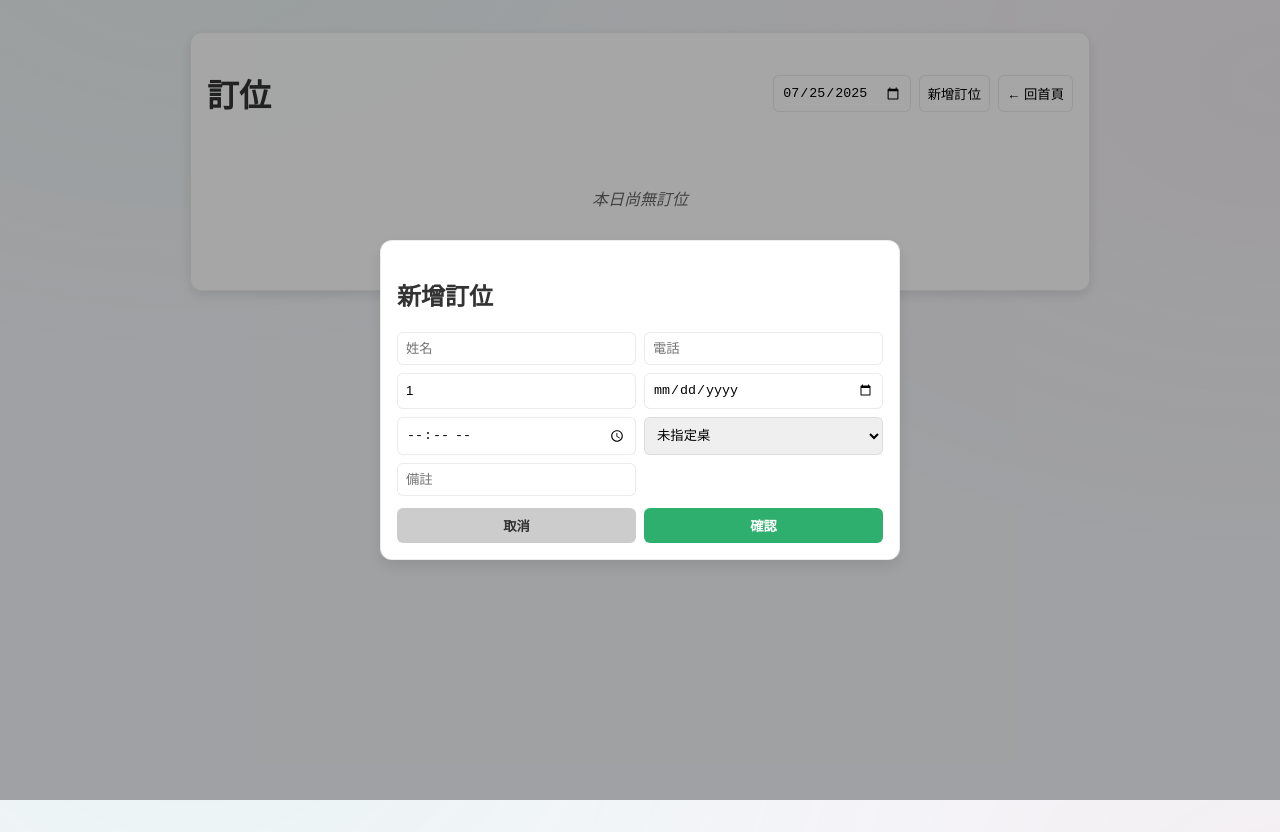
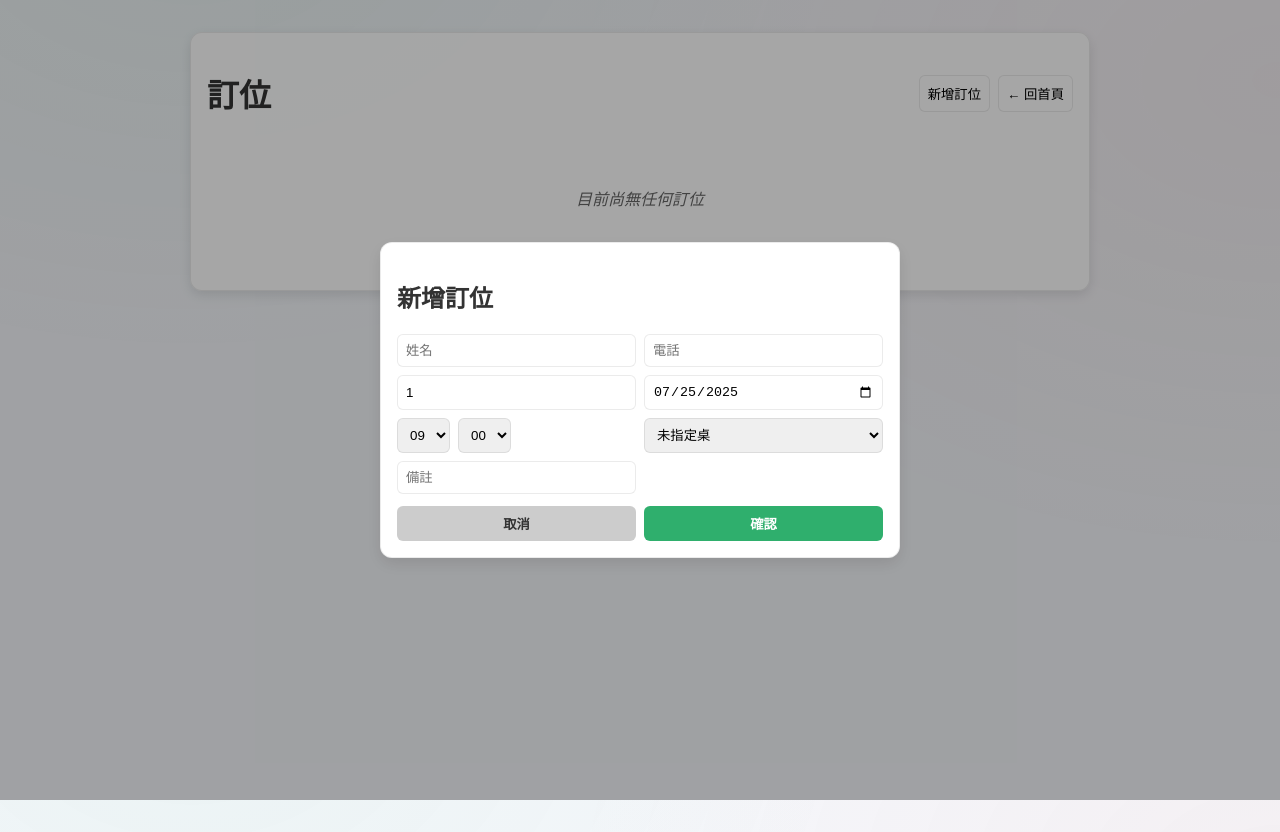
Before and after one commit to 0Alert0/galaxy_cafe, a React (Create React App) app: page /reservations in a window 1280 px wide. Both pictures are taken after a click on the button "新增訂位". Built offline with nearby package versions, Linux system fonts and the light colour scheme.

Commit message:
reservation first update render show all

```diff
--- a/src/Reservations.js
+++ b/src/Reservations.js
@@ -2,6 +2,14 @@
 import React, { useEffect, useMemo, useState } from 'react';
 import { useNavigate } from 'react-router-dom';
 import './Reservations.css';
+
+const HOURS = Array.from({ length: 24 }, (_, h) => String(h).padStart(2, '0'));
+const MINUTES_5 = Array.from({ length: 12 }, (_, i) => String(i * 5).padStart(2, '0'));
+
+function splitTime(t = '') {
+  const [hh = '09', mm = '00'] = t.split(':');
+  return { hh, mm };
+}
 
 // --- Taiwan time helpers ---
 function getTaiwanDateYYYYMMDD() {
@@ -14,16 +22,23 @@ function getTaiwanDateYYYYMMDD() {
   return `${y}-${m}-${d}`;
 }
 
-/**
- * Convert a YYYY-MM-DD + HH:mm (Taiwan local) into an epoch ms,
- * independent of the machine’s timezone.
- */
+/** Convert Taiwan local YYYY-MM-DD + HH:mm to UTC epoch ms */
 function taiwanEpochMs(dateStr, timeStr) {
   const [Y, M, D] = dateStr.split('-').map(Number);
   const [h, m] = timeStr.split(':').map(Number);
-  // Represent the Taiwan local time as a UTC instant by subtracting 8 hours.
   return Date.UTC(Y, M - 1, D, (h ?? 0) - 8, m ?? 0, 0, 0);
 }
+
+
+/** Pretty date like 2025/08/12（二） — correct weekday */
+function formatDisplayDate(dateStr) {
+  const [Y, M, D] = dateStr.split('-').map(Number);
+  // Use UTC midnight for that calendar date; no timezone shift.
+  const d = new Date(Date.UTC(Y, M - 1, D, 0, 0, 0, 0));
+  const wd = '日一二三四五六'[d.getUTCDay()];
+  return `${Y}/${String(M).padStart(2, '0')}/${String(D).padStart(2, '0')}（${wd}）`;
+}
+
 
 export default function ReservationsPage() {
   const navigate = useNavigate();
@@ -40,13 +55,10 @@ export default function ReservationsPage() {
     phone: '',
     partySize: 1,
     tableId: '',
-    date: '',
-    time: '',
+    date: getTaiwanDateYYYYMMDD(), // default to today (Taiwan)
+    time: '09:00',
     notes: '',
   });
-
-  // Filter by date (defaults to Taiwan "today")
-  const [filterDate, setFilterDate] = useState(getTaiwanDateYYYYMMDD);
 
   // Keep in sync if another tab/page updates localStorage
   useEffect(() => {
@@ -65,14 +77,26 @@ export default function ReservationsPage() {
     setList(next);
   };
 
-  // Computed list for the selected day
-  const dayList = useMemo(
-    () =>
-      list
-        .filter((r) => r.date === filterDate)
-        .sort((a, b) => a.time.localeCompare(b.time)),
-    [list, filterDate]
+  // All reservations grouped by date, each group sorted by time (Taiwan)
+  const { orderedDates, byDate } = useMemo(() => {
+    const sorted = [...list].sort((a, b) => {
+      const ta = taiwanEpochMs(a.date, a.time);
+      const tb = taiwanEpochMs(b.date, b.time);
+      if (ta !== tb) return ta - tb;
+      return (a.createdAt || '') > (b.createdAt || '') ? 1 : -1;
+    });
+
+    const map = {};
+    sorted.forEach((r) => {
+      (map[r.date] ||= []).push(r);
+    });
+
+    const dates = Object.keys(map).sort(
+      (da, db) => taiwanEpochMs(da, '00:00') - taiwanEpochMs(db, '00:00')
     );
+
+    return { orderedDates: dates, byDate: map };
+  }, [list]);
 
   // Add a new reservation
   const addReservation = () => {
@@ -80,8 +104,12 @@ export default function ReservationsPage() {
       alert('請輸入姓名、日期與時間');
       return;
     }
+    if (!/^\d{10}$/.test(form.phone.trim())) {
+      alert('請輸入正確的10位數字電話號碼');
+      return;
+    }
 
-    // Conflict check (90 min block) in Taiwan time if table chosen
+    // Conflict check (90 min) if table chosen
     if (form.tableId) {
       const blockMs = 90 * 60 * 1000;
       const tNew = taiwanEpochMs(form.date, form.time);
@@ -108,7 +136,7 @@ export default function ReservationsPage() {
       time: form.time,
       notes: form.notes || '',
       status: 'Booked', // Booked | Seated | Completed | No-show | Cancelled
-      createdAt: new Date().toISOString(), // keep ISO UTC for audit
+      createdAt: new Date().toISOString(),
     };
 
     save([...list, r]);
@@ -118,8 +146,8 @@ export default function ReservationsPage() {
       phone: '',
       partySize: 1,
       tableId: '',
-      date: '',
-      time: '',
+      date: getTaiwanDateYYYYMMDD(),
+      time: '09:00',
       notes: '',
     });
   };
@@ -130,16 +158,14 @@ export default function ReservationsPage() {
     save(next);
   };
 
+  // 帶位：always mark Seated; if table is set, open that table; else go home
   const checkIn = (r) => {
-    // Mark as seated
     setStatus(r.id, 'Seated');
-
-    // Optional: prefill guests on TablePage
-    // sessionStorage.setItem('pendingGuests', String(r.partySize));
-
-    // Go to table (fallback A1)
-    const target = r.tableId || 'A1';
-    navigate(`/TablePage/${target}`);
+    if (r.tableId) {
+      navigate(`/TablePage/${r.tableId}`);
+    } else {
+      navigate('/');
+    }
   };
 
   // Manual remove with the “×” button
@@ -153,19 +179,17 @@ export default function ReservationsPage() {
       <header className="rsv-header">
         <h1>訂位</h1>
         <div className="rsv-controls">
-          <input
-            type="date"
-            value={filterDate}
-            onChange={(e) => setFilterDate(e.target.value)}
-          />
           <button onClick={() => setShowModal(true)}>新增訂位</button>
           <button onClick={() => navigate('/')}>← 回首頁</button>
         </div>
       </header>
 
-      {dayList.length ? (
+      {orderedDates.length ? (
+        orderedDates.map((date) => (
+          <section key={date} className="rsv-day">
+            <h2 className="rsv-day-title">{formatDisplayDate(date)}</h2>
             <ul className="rsv-list">
-          {dayList.map((r) => (
+              {byDate[date].map((r) => (
                 <li
                   key={r.id}
                   className={`rsv-card status-${r.status.toLowerCase()}`}
@@ -218,8 +242,10 @@ export default function ReservationsPage() {
                 </li>
               ))}
             </ul>
+          </section>
+        ))
       ) : (
-        <p className="none">本日尚無訂位</p>
+        <p className="none">目前尚無任何訂位</p>
       )}
 
       {showModal && (
@@ -249,31 +275,85 @@ export default function ReservationsPage() {
                 value={form.date}
                 onChange={(e) => setForm({ ...form, date: e.target.value })}
               />
-              <input
-                type="time"
-                value={form.time}
-                onChange={(e) => setForm({ ...form, time: e.target.value })}
-              />
+
+              {/* 5-minute time selectors */}
+              <div className="time-5-selects" style={{ display: 'flex', gap: '0.5rem' }}>
+                <select
+                  value={splitTime(form.time).hh}
+                  onChange={(e) => {
+                    const hh = e.target.value;
+                    const mm = splitTime(form.time).mm;
+                    setForm({ ...form, time: `${hh}:${mm}` });
+                  }}
+                >
+                  {HOURS.map((h) => (
+                    <option key={h} value={h}>
+                      {h}
+                    </option>
+                  ))}
+                </select>
+
+                <select
+                  value={splitTime(form.time).mm}
+                  onChange={(e) => {
+                    const mm = e.target.value;
+                    const hh = splitTime(form.time).hh;
+                    setForm({ ...form, time: `${hh}:${mm}` });
+                  }}
+                >
+                  {MINUTES_5.map((m) => (
+                    <option key={m} value={m}>
+                      {m}
+                    </option>
+                  ))}
+                </select>
+              </div>
+
               <select
                 value={form.tableId}
                 onChange={(e) => setForm({ ...form, tableId: e.target.value })}
               >
                 <option value="">未指定桌</option>
                 {[
-                  'A1','A2','A3','A4','A5','A6',
-                  'B1','B2','B3','B4','B5','B6','B7','B8','B9','B10','B11','B12',
-                  'C1','C2','C3','C4','C5',
+                  'A1',
+                  'A2',
+                  'A3',
+                  'A4',
+                  'A5',
+                  'A6',
+                  'A7',
+                  'B1',
+                  'B2',
+                  'B3',
+                  'B4',
+                  'B5',
+                  'B6',
+                  'B7',
+                  'B8',
+                  'B9',
+                  'B10',
+                  'B11',
+                  'B12',
+                  'C1',
+                  'C2',
+                  'C3',
+                  'C4',
+                  'C5',
                   'Take Out',
                 ].map((t) => (
-                  <option key={t} value={t}>{t}</option>
+                  <option key={t} value={t}>
+                    {t}
+                  </option>
                 ))}
               </select>
+
               <input
                 placeholder="備註"
                 value={form.notes}
                 onChange={(e) => setForm({ ...form, notes: e.target.value })}
               />
             </div>
+
             <div className="modal-actions">
               <button onClick={() => setShowModal(false)}>取消</button>
               <button onClick={addReservation}>確認</button>
--- a/src/Table.css
+++ b/src/Table.css
@@ -413,3 +413,16 @@
   margin-top: 0.5rem;
   word-break: break-word;
 }
+
+/* Reservation starting within 30 minutes */
+.shape.due-soon {
+  border-color: #ffad33 !important;
+  box-shadow: 0 0 0 3px rgba(255, 173, 51, 0.35), 0 6px 14px var(--shadow-light);
+  background: linear-gradient(180deg, rgba(255, 237, 200, 0.65), rgba(255, 255, 255, 0.8));
+  animation: dueSoonPulse 1.2s ease-in-out infinite alternate;
+}
+
+@keyframes dueSoonPulse {
+  from { box-shadow: 0 0 0 3px rgba(255, 173, 51, 0.25), 0 6px 14px var(--shadow-light); }
+  to   { box-shadow: 0 0 0 5px rgba(255, 173, 51, 0.45), 0 8px 18px var(--shadow-strong); }
+}
--- a/src/Table.js
+++ b/src/Table.js
@@ -32,6 +32,17 @@ function getTaiwanTimestamp() {
     return `${y}-${m}-${d} ${h}:${mi}:${s}`;
 }
 
+function taiwanEpochMs(dateStr, timeStr) {
+    const [Y, M, D] = dateStr.split('-').map(Number);
+    const [h, m] = timeStr.split(':').map(Number);
+    // represent TW local time as UTC by subtracting 8 hours
+    return Date.UTC(Y, M - 1, D, (h ?? 0) - 8, m ?? 0, 0, 0);
+}
+function getTaiwanNowMs() {
+    const now = new Date();
+    return now.getTime() + now.getTimezoneOffset() * 60000 + 8 * 60 * 60000;
+}
+
 export default function Table() {
     const navigate = useNavigate();
     const goReports = () => navigate('/report');
@@ -53,6 +64,7 @@ export default function Table() {
     const [expenseAmount, setExpenseAmount] = useState('');
     const [todayReservations, setTodayReservations] = useState(0);
     const [todayRsvs, setTodayRsvs] = useState([]);
+    const [dueSoonTables, setDueSoonTables] = useState(new Set());
 
     // ─── Init (sales total, IP, unpaid tables) ─────────────────────
     useEffect(() => {
@@ -100,7 +112,34 @@ export default function Table() {
         const onStorage = (e) => { if (e.key === 'reservations') load(); };
         window.addEventListener('storage', onStorage);
         return () => window.removeEventListener('storage', onStorage);
+
     }, []);
+
+    // 2) Recompute “due soon” tables every minute (separate effect)
+    useEffect(() => {
+        const computeDueSoon = () => {
+            const all = JSON.parse(localStorage.getItem('reservations') || '[]');
+            const today = getTaiwanDateYYYYMMDD();
+            const nowMs = getTaiwanNowMs();
+            const THIRTY_MIN = 30 * 60 * 1000;
+
+            const ids = new Set();
+            all
+                .filter(r => r.status === 'Booked' && r.date === today && r.tableId)
+                .forEach(r => {
+                    const start = taiwanEpochMs(r.date, r.time);
+                    const diff = start - nowMs;
+                    if (diff >= 0 && diff <= THIRTY_MIN) ids.add(r.tableId);
+                });
+
+            setDueSoonTables(ids);
+        };
+
+        computeDueSoon();                       // run once immediately
+        const t = setInterval(computeDueSoon, 60 * 1000);
+        return () => clearInterval(t);
+    }, []);
+
 
     // ─── Helpers ──────────────────────────────────────────────────
     const isUnpaid = useCallback(id => unpaidTables.includes(id), [unpaidTables]);
@@ -131,12 +170,13 @@ export default function Table() {
     const renderBtn = (id, shapeClass = 'shape square light') => (
         <button
             key={id}
-            className={`${shapeClass}${isUnpaid(id) ? ' unpaid' : ''}`}
+            className={`${shapeClass}${isUnpaid(id) ? ' unpaid' : ''}${dueSoonTables.has(id) ? ' due-soon' : ''}`}
             onClick={() => handleClick(id)}
         >
             {id}
         </button>
     );
+
 
     // show summary: total qty, total cash & line-pay
     const showDailySummary = useCallback(() => {
```
Lines whose indentation alone changed are shown as unchanged.
